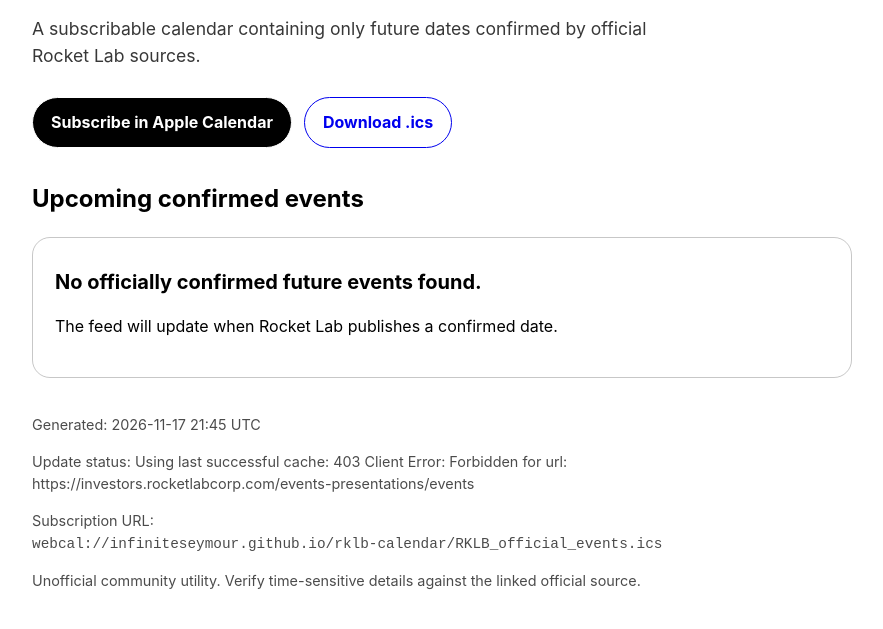
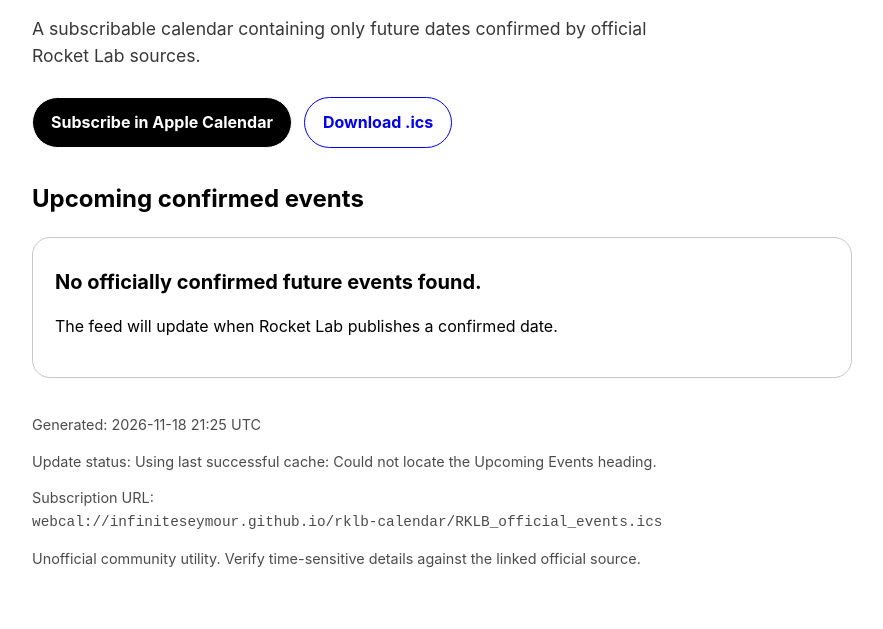
Before and after one commit to infiniteseymour/rklb-calendar, a plain HTML site: page docs/index.html in a window 1280 px wide. Shown: the part 225-854 px from the top of the page, without its empty margins (198-1081 px from the left). Drawn offline with Linux system fonts and the light colour scheme.

Commit message:
chore: update RKLB calendar

```diff
--- a/docs/index.html
+++ b/docs/index.html
@@ -79,8 +79,8 @@
   </main>
 
   <footer class="meta">
-    <p>Generated: 2026-11-17 21:45 UTC</p>
-    <p>Update status: Using last successful cache: 403 Client Error: Forbidden for url: https://investors.rocketlabcorp.com/events-presentations/events</p>
+    <p>Generated: 2026-11-18 21:25 UTC</p>
+    <p>Update status: Using last successful cache: Could not locate the Upcoming Events heading.</p>
     <p>
       Subscription URL:<br>
       <code>webcal://infiniteseymour.github.io/rklb-calendar/RKLB_official_events.ics</code>
```
